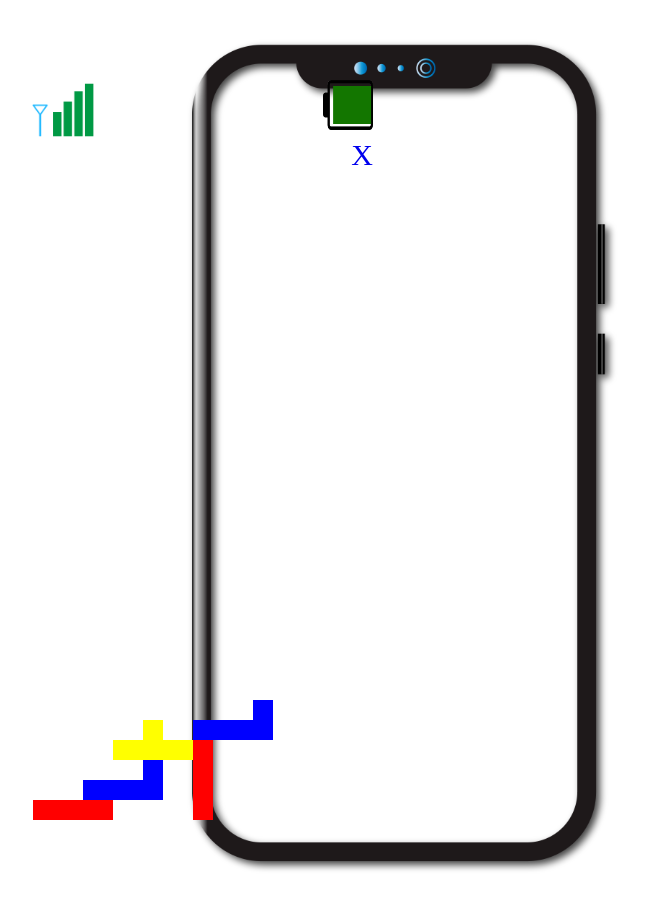
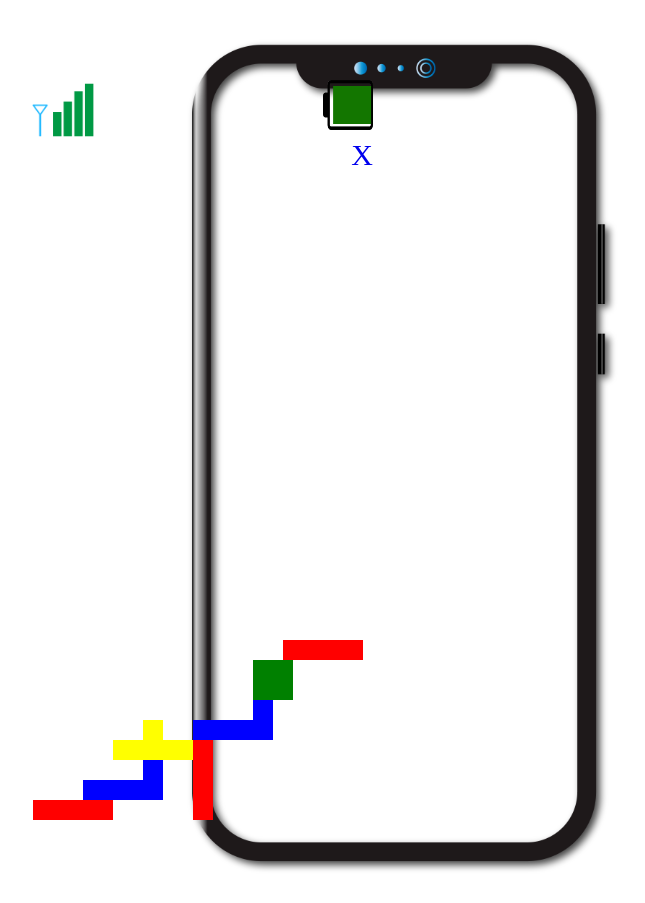
Before and after one commit to Gegi-98/lesson6, a plain HTML site: page index.html in a window 1280 px wide. Shown: the whole page, without its empty margins (187-832 px from the left). Drawn offline with Linux system fonts and the light colour scheme.

Commit message:
fullfull

```diff
--- a/css/style.css
+++ b/css/style.css
@@ -15,6 +15,25 @@
 	top: 80px;
 	right: 720px;
 	transform: rotate(270deg);
+}
+.battery {
+	position: absolute;
+	width: 15px;
+	height: 38px;
+	background-color: red;
+	top: 86px;
+	right: 722px;
+	transform: rotate(180deg);
+	animation: battery  3s ease infinite;
+}
+@keyframes battery {
+	0% {
+		width:  15px;
+		background-color:red;
+	}
+	100% {width:  40px;
+		background-color:  green;
+	}
 }
 .wave {
 	width: 100px;
@@ -113,23 +132,23 @@
 	transform: translateY(550px);
 	transition: all 5s 20.05s;
 }
-.battery {
+.tetris6 {
+	width: 40px;
+	height: 40px;
+	background-color: green;
 	position: absolute;
-	width: 15px;
-	height: 38px;
+	top: 150px;
+	right: 800px;
+	transform: translateY(510px);
+	transition: all 5s 25s;
+}
+.tetris7 {
+	width: 80px;
+	height: 20px;
 	background-color: red;
-	top: 86px;
-	right: 722px;
-	transform: rotate(180deg);
-	animation: battery  3s ease infinite;
-
+	position: absolute;
+	top: 150px;
+	right: 730px;
+	transform: translateY(490px);
+	transition: all 5s 30s;
 }
-@keyframes battery {
-	0% {
-		width:  15px;
-		background-color:red;
-	}
-	100% {width:  40px;
-		background-color:  green;
-	}
-}
--- a/index.html
+++ b/index.html
@@ -20,6 +20,8 @@
 			<div class="tetris4"></div>
 			<div class="tetris5-1"></div>
 			<div class="tetris5-2"></div>
+			<div class="tetris6"></div>
+			<div class="tetris7"></div>
 			<div > <a href="#"><h2 class="exit">X</h2></a> </div>
 		</div>
 	</section>
```
